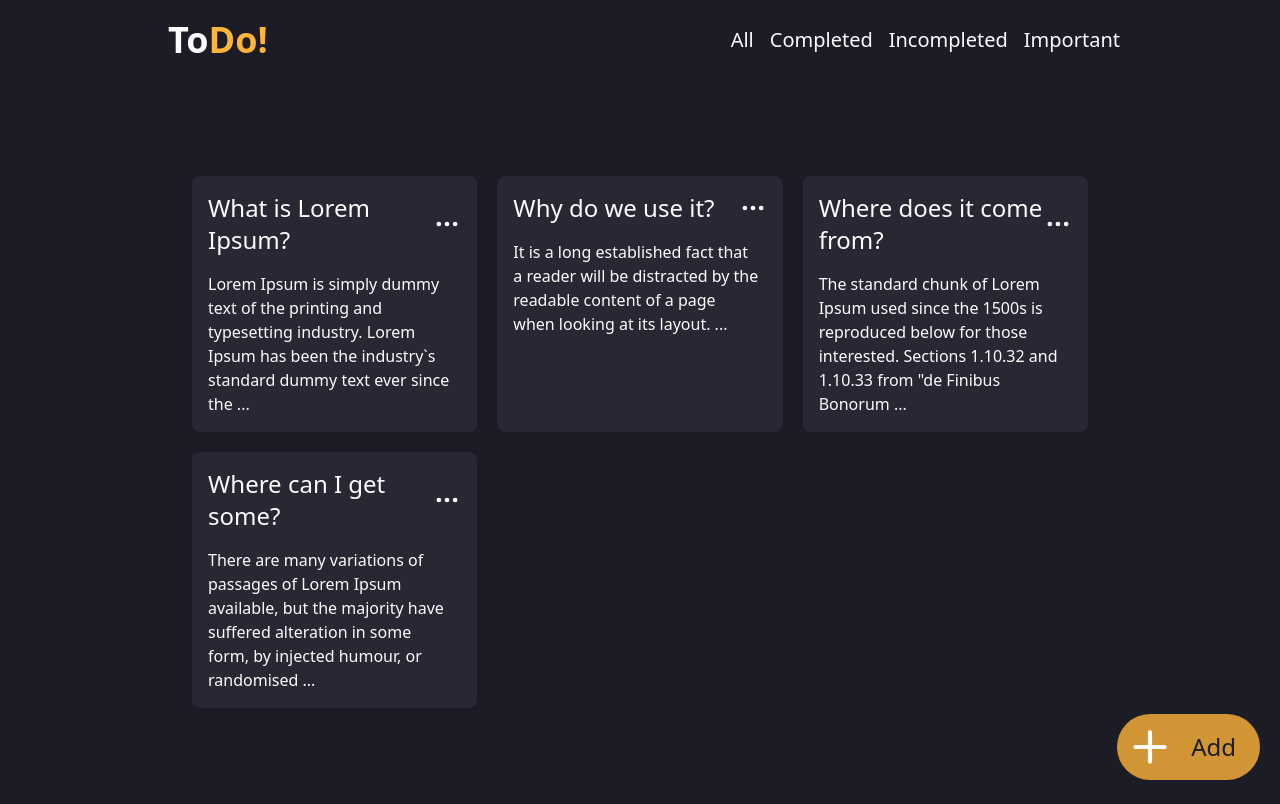
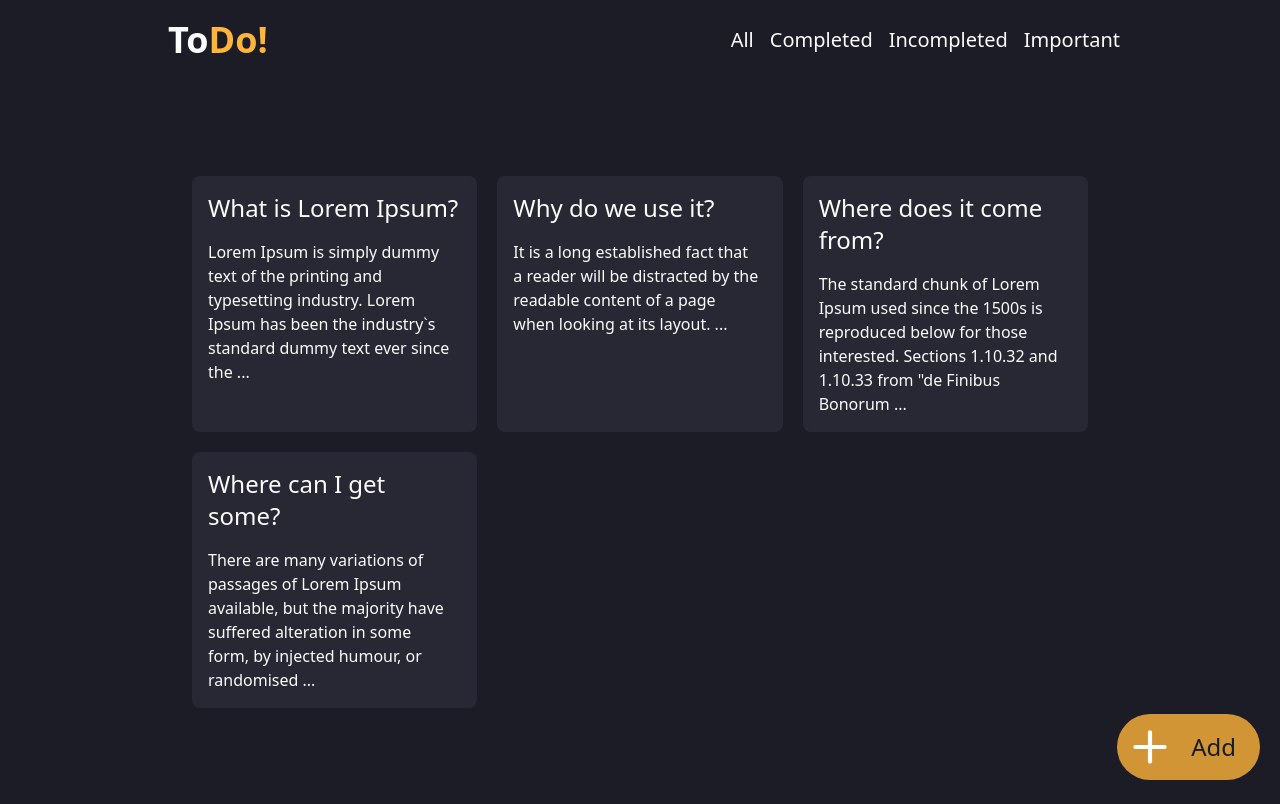
Before and after one commit to Mecshi/todo-app, a React (Vite) app: page / in a window 1280 px wide. Built offline with nearby package versions, Linux system fonts and the light colour scheme.

Commit message:
comment import and iconCard

```diff
--- a/src/components/ToDoCard.jsx
+++ b/src/components/ToDoCard.jsx
@@ -1,4 +1,7 @@
-import { IconCard } from '../assets/Icons'
+// import { IconCard } from '../assets/Icons'
+
+// ...
+
 export const ToDoCard = (
 
   {
@@ -16,9 +19,9 @@ export const ToDoCard = (
     >
       <div className='flex flex-row justify-between items-center'>
         <h2 className='text-tahiti-100 text-2xl font-normal'>{title}</h2>
-        <button className='rounded-lg hover:border hover:border-tahiti-200'>
+        {/* <button className='rounded-lg hover:border hover:border-tahiti-200'>
           <IconCard />
-        </button>
+        </button> */}
       </div>
 
       <p className='text-tahiti-100 mr-2 pt-4'>
```
